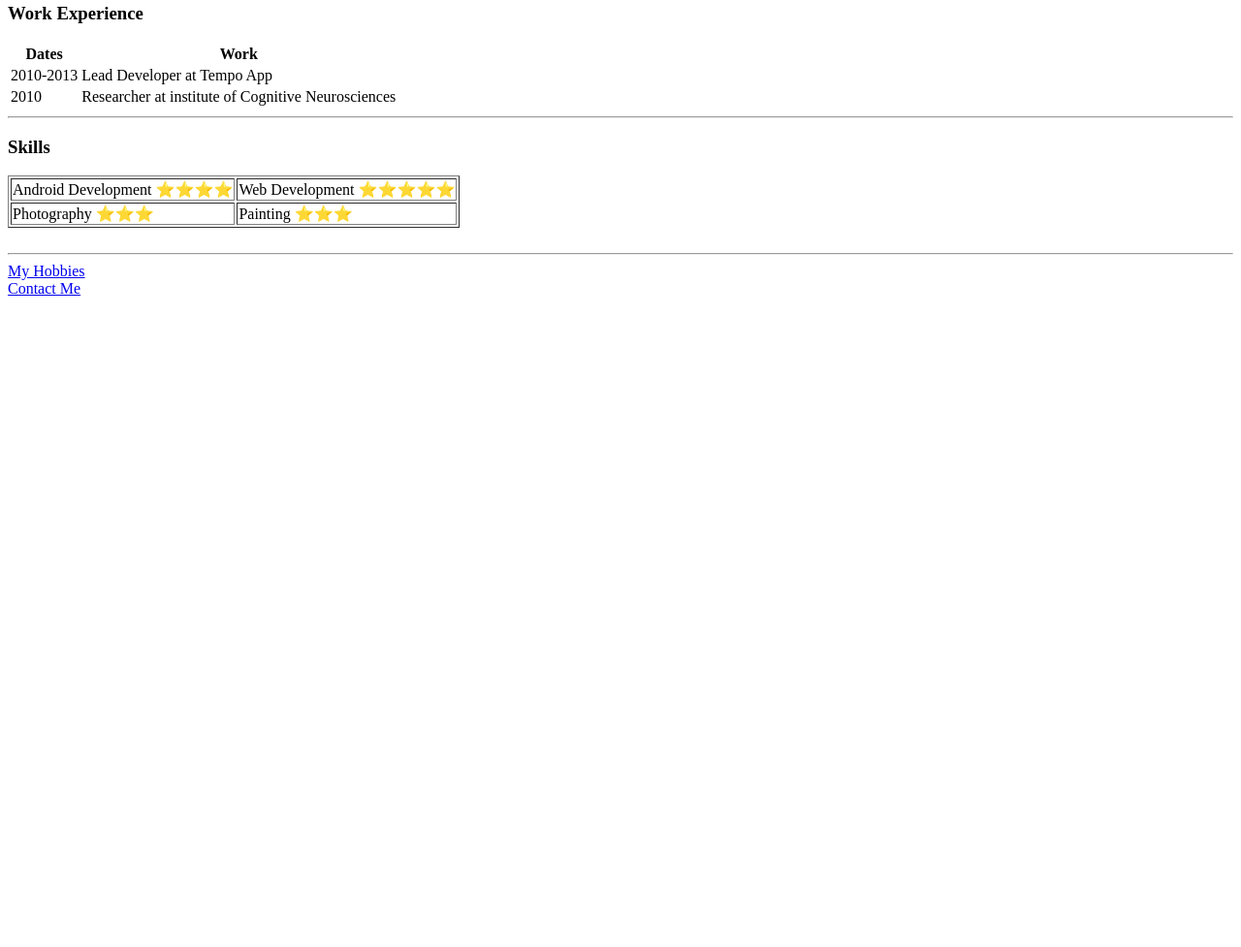
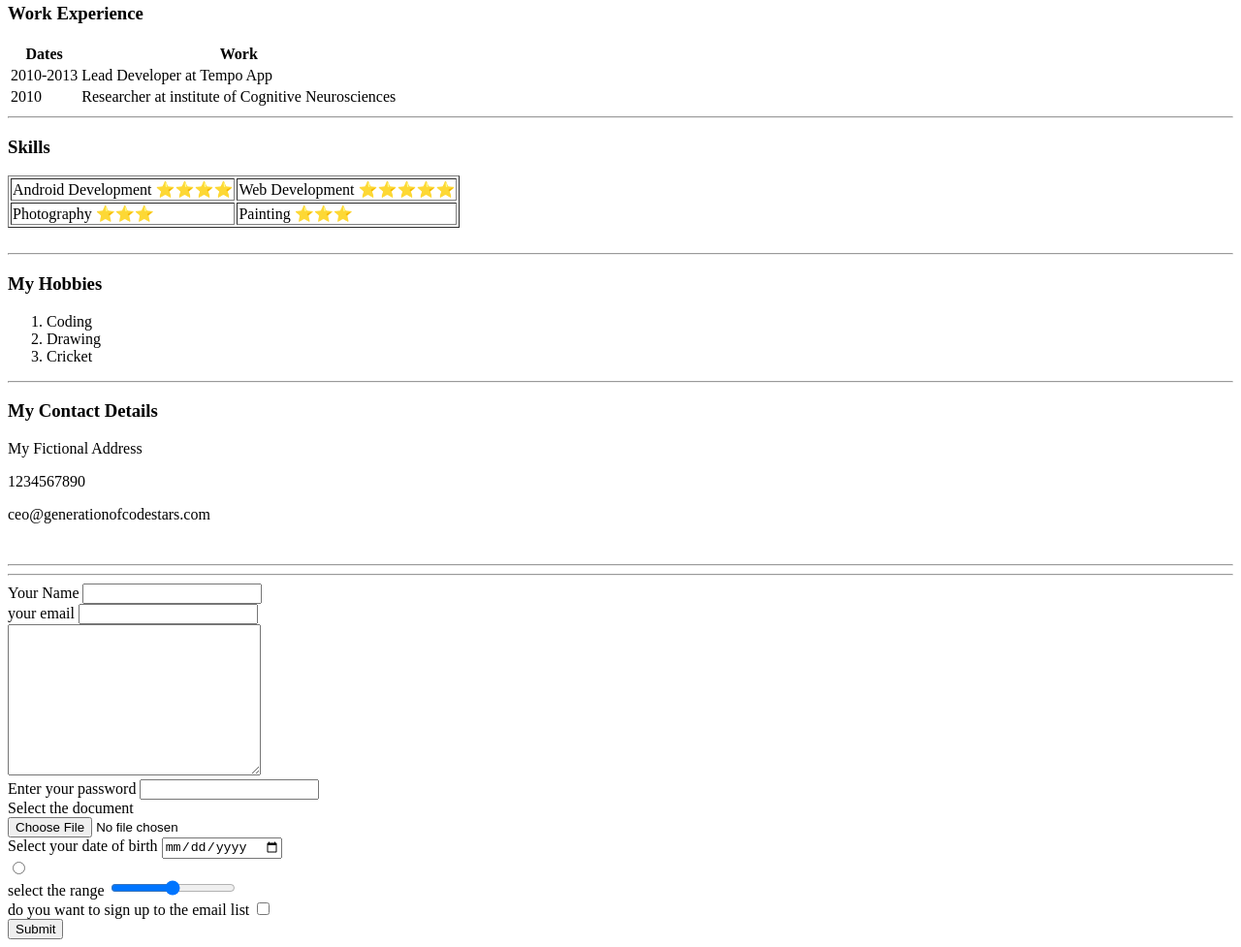
Before and after one commit to TanmoyGangopadhyay/CV-, a plain HTML site: page index.html in a window 1280 px wide. Shown: the part 597-1574 px from the top of the page at 97% size. Before the commit the page ends 912 px from the top, so only its background shows below. Drawn offline with Linux system fonts and the light colour scheme.

Commit message:
Update index.html

```diff
--- a/index.html
+++ b/index.html
@@ -73,11 +73,11 @@
   </table>
 <br>
 <hr>
-  <a href="hobbies.html">My Hobbies</a>
+<!--   <a href="hobbies.html">My Hobbies</a>
   <br>
 <a href="contact-me.html">Contact Me</a>
-
-<!-- <h3>My Hobbies</h3>
+ -->
+<h3>My Hobbies</h3>
 <ol>
   <li>Coding</li>
   <li>Drawing</li>
@@ -87,7 +87,80 @@
 <h3>My Contact Details</h3>
     <p>My Fictional Address</p>
     <p>1234567890</p>
-    <p>ceo@generationofcodestars.com</p> -->
+    <p>ceo@generationofcodestars.com</p>
+  <br>
+<hr>
+  <!DOCTYPE html>
+<html lang="en" dir="ltr">
+  <head>
+    <meta charset="utf-8">
+    <title>Contact Me</title>
+  </head>
+  <body>
+    <!-- <h1>My Contact Details</h1>
+    <p>My Fictional Address</p>
+    <p>1234567890</p>
+    <p>myemail@gmail.com</p>
+
+    <form class="" action="mailto:contact-us@generatio" method="post">
+      <label for="">Your Name</label>
+      <input type="text" name="" value="">
+      <input type="color" name="" value="">
+      <br>
+      <label for="">do you want to sign up to the email list</label>
+      <input type="checkbox" name="" value="">
+
+      <br>
+
+      <label for="">Enter your password</label>
+      <input type="password" name="" value="">
+
+      <input type="submit" name="">
+
+    </form> -->
+
+
+    <hr>
+
+
+    <form action="mailto:contact-us@generationofcodestars.com" method="post" enctype="text/plain">
+      <label for="">Your Name</label>
+      <input type="text" name="Yourname" value="">
+      <br>
+      <label for="">your email</label>
+      <input type="email" name="Youremail" value="">
+      <br>
+      <textarea name="YourMessage" rows="10" cols="30"></textarea>
+      <br>
+      <label for="">Enter your password</label>
+      <input type="password" name="" value="">
+      <br>
+      <label for="">Select the document</label>
+      <br>
+
+
+
+
+
+
+      <input type="file" name="" value=""><br>
+      <label for="">Select your date of birth</label>
+      <input type="date" name="" value=""><br>
+      <input type="radio" name="" value=""><br>
+      <label for="">select the range</label>
+      <input type="range" name="" value=""><br>
+      <label for="">do you want to sign up to the email list</label>
+      <input type="checkbox" name="" value="">
+
+      <br>
+
+      <input type="submit" name="">
+
+    </form>
+
+  </body>
+</html>
+
 </body>
 
 </html>
```
